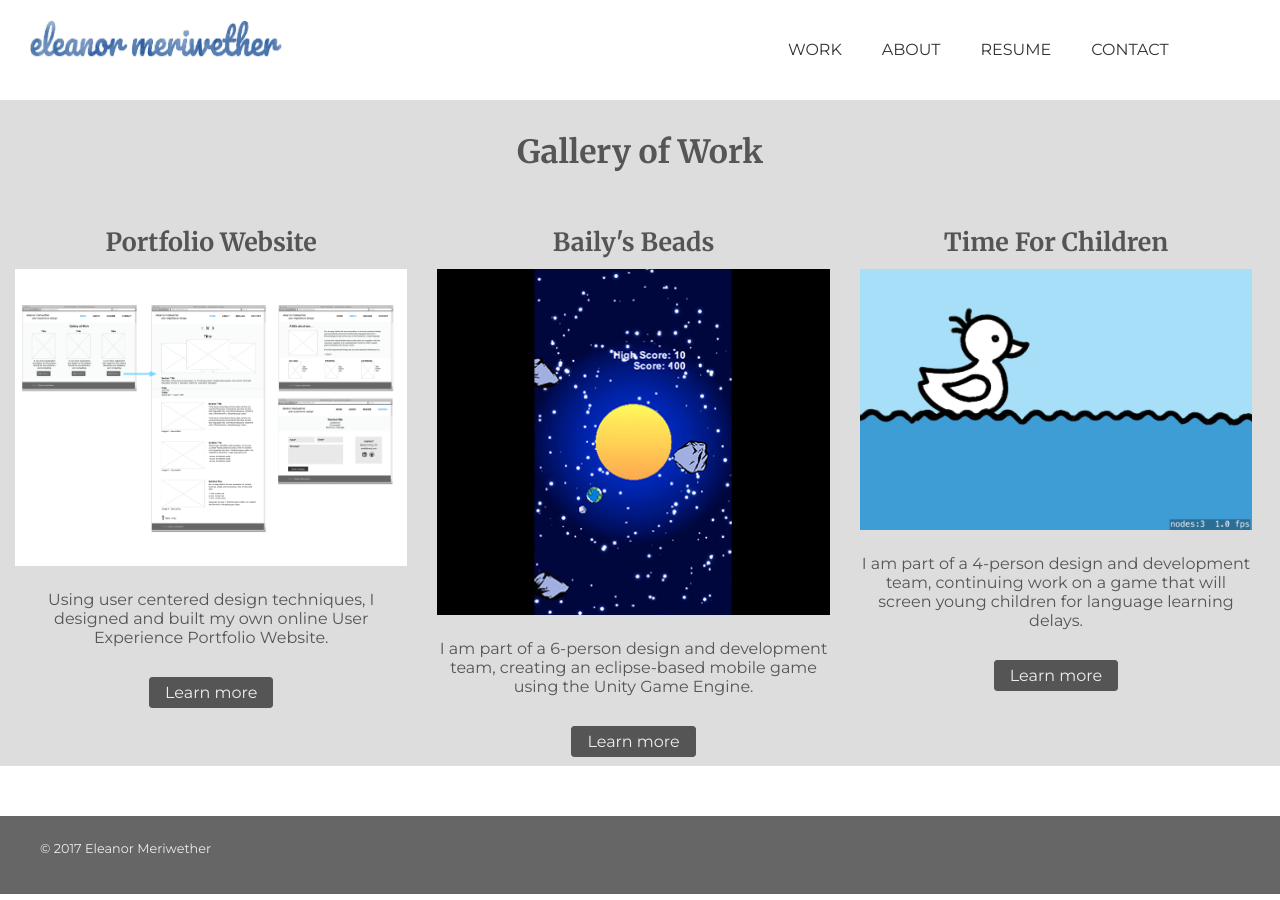
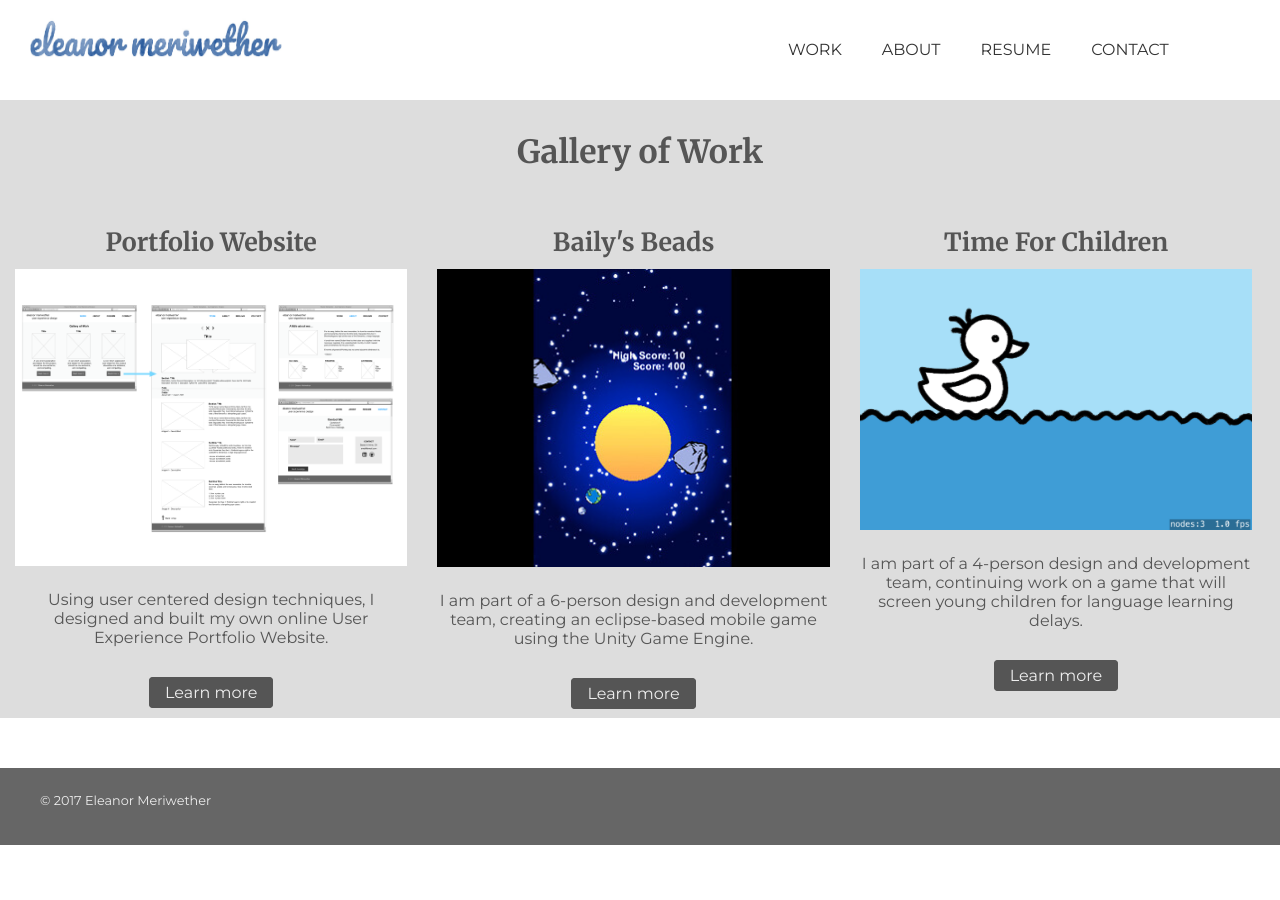
Before and after one commit to emeriwether/emeriwether.github.io, a Jekyll site: the page built from index.html, in a window 1280 px wide. Built offline with Jekyll 4.4.1, drawn with Linux system fonts in a browser that asks for light colours; nearby versions of some CDN libraries.

Commit message:
crop thumbnail and try to get javascript to work again

```diff
--- a/_layouts/default.html
+++ b/_layouts/default.html
@@ -28,7 +28,7 @@
 
             <nav role="navigation">
                 <ul>
-                    <li><a href="/index.html" title="Work">WORK</a></li>
+                    <li><a href="/index.html" title="Work" class="current">WORK</a></li>
                     <li><a href="/about.html" title="About">ABOUT</a></li>
                     <li><a href="/resume.html" title="Resume">RESUME</a></li>
                     <li><a href="/contact.html" title="Contact">CONTACT</a></li>
--- a/css/styles.css
+++ b/css/styles.css
@@ -86,7 +86,7 @@ nav ul li a {
 
 nav ul li a:hover { color: #ccc; }
 
-nav ul li:active { color: #333; text-decoration: underline;}
+nav ul li a:current { color: #333; text-decoration: underline; }
 
 
 /**********
```
Also changed, not shown: img/BailysBeads_Thumbnail.jpg.
